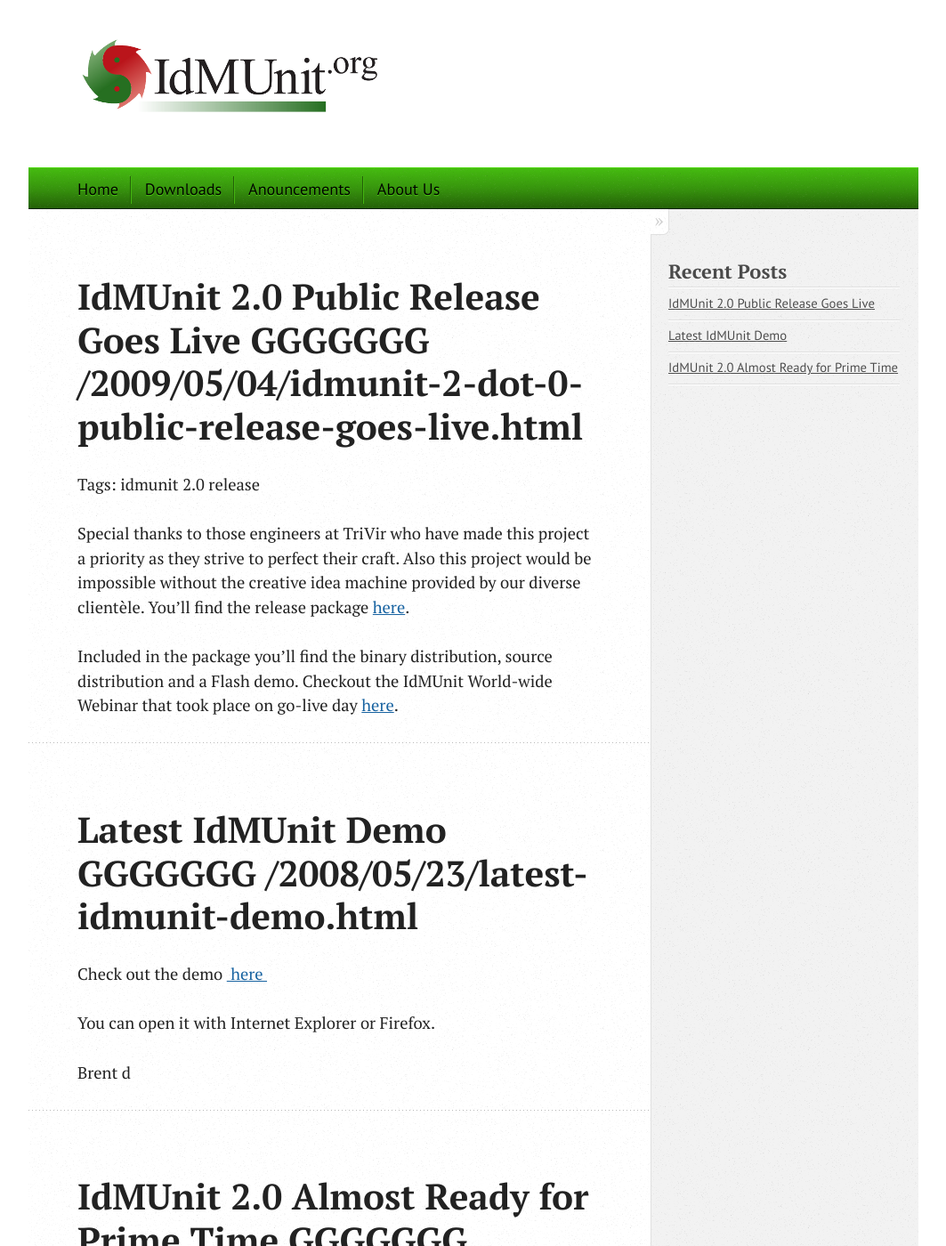
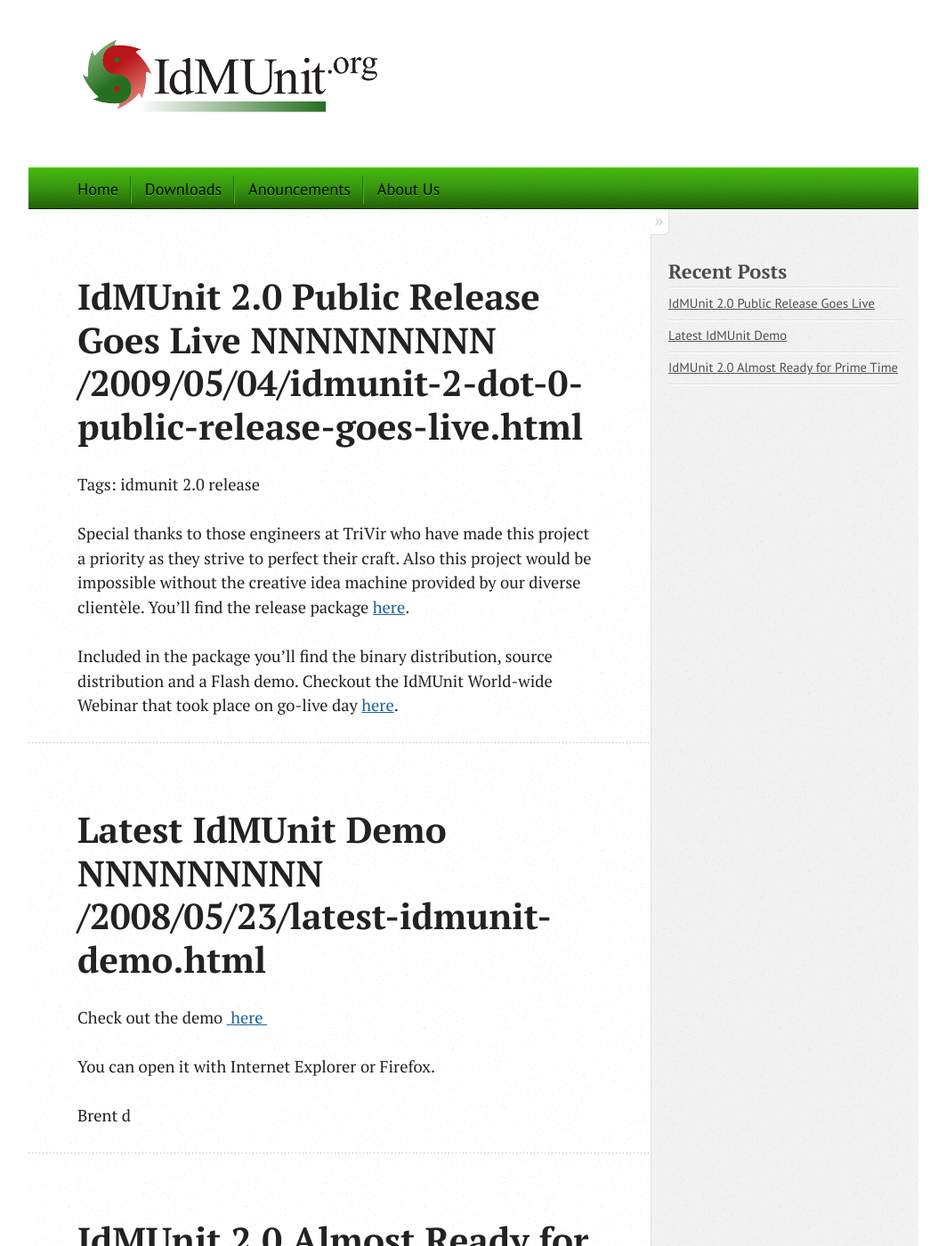
Before and after one commit to devin-trivir/IdMUnit, a Jekyll site: the page built from blog/index.html, in a window 1280 px wide and 1400 px high. Shown: the whole window at 89% size, without its empty margins (108-1171 px from the left). Built offline with Jekyll 4.4.1, drawn with Linux system fonts in a browser that asks for light colours; some of the changed text lies outside the part shown.

Commit message:
debugging article.html

```diff
--- a/_includes/article.html
+++ b/_includes/article.html
@@ -1,7 +1,7 @@
 {% unless page.no_header %}
   <header>
     {% if index %}
-      <h1 class="entry-title"><a href="{{ root_url }}{{ post.url }}">{% if site.titlecase %}{{ post.title | titlecase }}{% else %}{{ post.title }}{% endif %}</a>{{ devin_url }} GGGGGGG {{ post.url }}</h1>
+      <h1 class="entry-title"><a href="{{ root_url }}{{ post.url }}">{% if site.titlecase %}{{ post.title | titlecase }}{% else %}{{ post.title }}{% endif %}</a>{{ devin_url }} NNNNNNNNN {{ post.url }}</h1>
     {% else %}
       <h1 class="entry-title">{% if site.titlecase %}{{ page.title | titlecase }}{% else %}{{ page.title }}{% endif %}:-)</h1>
     {% endif %}
```
